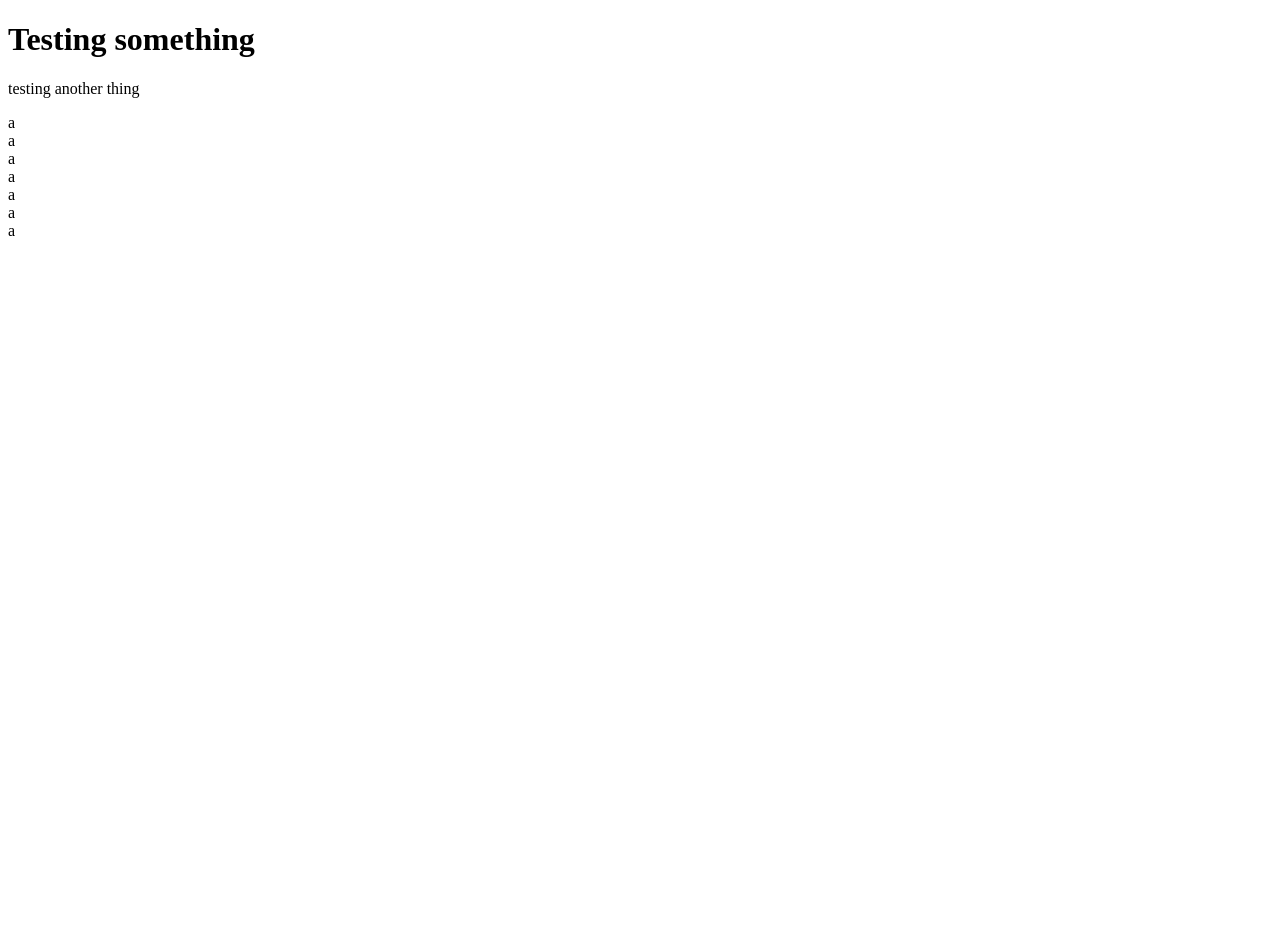
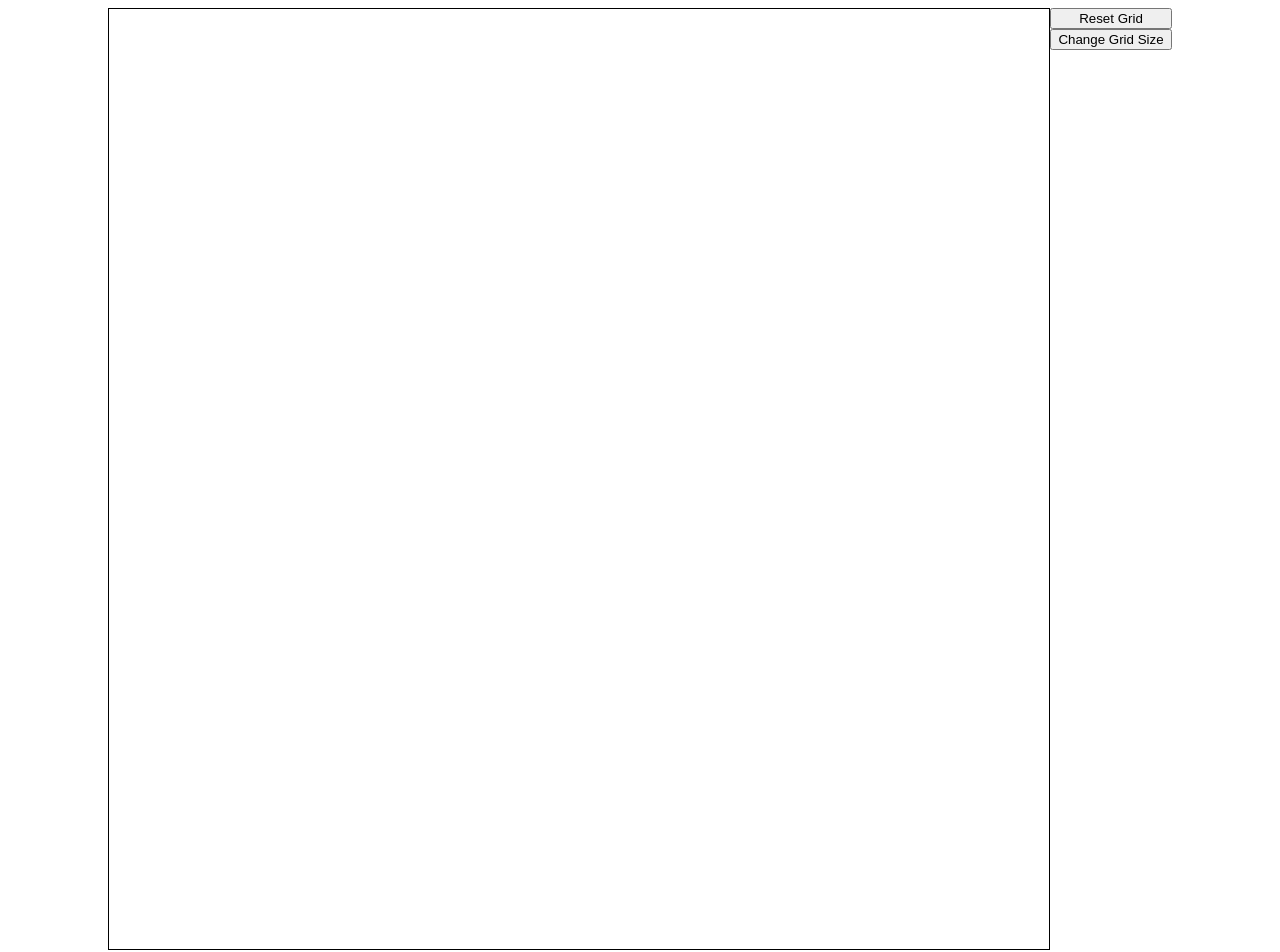
Before and after one commit to crespire/etch-a-sketch, a plain HTML site: page index.html in a window 1280 px wide. Before the commit the page ends 800 px from the top, so only its background shows below. Drawn offline with Linux system fonts and the light colour scheme.

Commit message:
Added the grid element JavaScript, and added basic styling so the grid is always made to spec. To do still: handlers and flipping each pixel 'on', and adding the button to clear and ask for a new grid

```diff
--- a/etch.js
+++ b/etch.js
@@ -3,6 +3,11 @@
  *      * set up a reference to the parent container. We will add eventListeners to this, plus use it to add the grid of divs we will generate in Javascript
  *
  * Generate a grid of divs to use for the drawing area, make sure it has the right class so we can work with it later.
+ *       let pixelContainer = getDiv with class maincontainer
+ *       create a function createDiv that returns a new div with the class we want.
+ *
+ *       let drawArea = new Array(16).fill( new Array(16).fill(createDiv);
+ *
  * Append those divs to the maincontainer in HTML.
  *
  * Add event listeners to the parent container. I think it is best to start with 3 event listeners so we can get the behaviour down. Once we have that, we can think about making the code more concise.
@@ -22,3 +27,33 @@ window.addEventListener('mousemove', function (e){
         console.dir(e);
     }
 }); */
+
+// Makes the correct size draw area and returns it as a documentFragment
+function makeDrawArea(x,y,strClass) {
+    // Helper function to return a new div
+    function makeCell(sClass) {
+        let newDiv = document.createElement('div');
+        newDiv.classList.add(sClass);
+        return newDiv;
+    }
+
+    let docFrag = document.createDocumentFragment();
+    let maxElements = x * y;
+
+    for (let i = 0; i < maxElements; i++) {
+        docFrag.appendChild(makeCell(strClass));
+    }
+
+    return docFrag;
+}
+
+// Set up document
+let mainContainer = document.querySelector('.mainContainer'); // Get the main container DOM element
+let gridLength = 16; // Set the length of one side, this is set as a variable as we will let the user change this later.
+let drawArea = makeDrawArea(gridLength, gridLength, 'pixel'); // Make the draw area cells all with specified class.
+
+ // Update the CSS varaible to match our draw area.
+document.documentElement.style.setProperty('--length', gridLength);
+
+// Add grid to our document.
+mainContainer.appendChild(drawArea);
--- a/index.html
+++ b/index.html
@@ -4,21 +4,19 @@
     <meta charset="UTF-8">
     <meta http-equiv="X-UA-Compatible" content="IE=edge">
     <meta name="viewport" content="width=device-width, initial-scale=1.0">
-    <script defer src="etch.js"></script>
-    <link rel="stylesheet" src="style.css" />
+    <script src="etch.js" defer></script>
+    <link rel="stylesheet" href="style.css">
     <title>Etch-a-Sketch</title>
 </head>
 <body>
-    <div class="maincontainer">
-        <h1>Testing something</h1>
-        <p>testing another thing</p>
-        <div class="pixel">a</div>
-        <div class="pixel">a</div>
-        <div class="pixel">a</div>
-        <div class="pixel">a</div>
-        <div class="pixel">a</div>
-        <div class="pixel">a</div>
-        <div class="pixel">a</div>
+    <div class="contentWrap">
+        <div class="mainContainer">
+
+        </div>
+        <div class="controls">
+            <button>Reset Grid</button>
+            <button>Change Grid Size</button>
+        </div>
     </div>
 </body>
 </html>
--- a/style.css
+++ b/style.css
@@ -0,0 +1,28 @@
+:root {
+    --length: 16; /* Set 16 as default, as that's the spec. This style is modified by etch.js */
+}
+
+.contentWrap {
+    display: flex;
+    justify-content: center;
+}
+
+.controls {
+    display: flex;
+    flex-flow: column nowrap;
+    justify-content: flex-start;
+}
+
+.mainContainer {
+    display: grid;
+    width: 940px;
+    height: 940px;
+    grid-template-rows: repeat(var(--length), 1fr);
+    grid-template-columns: repeat(var(--length), 1fr);
+    border: 1px black solid;
+}
+
+.pixel {
+    height: 1fr;
+    width: 1fr;
+}
```
